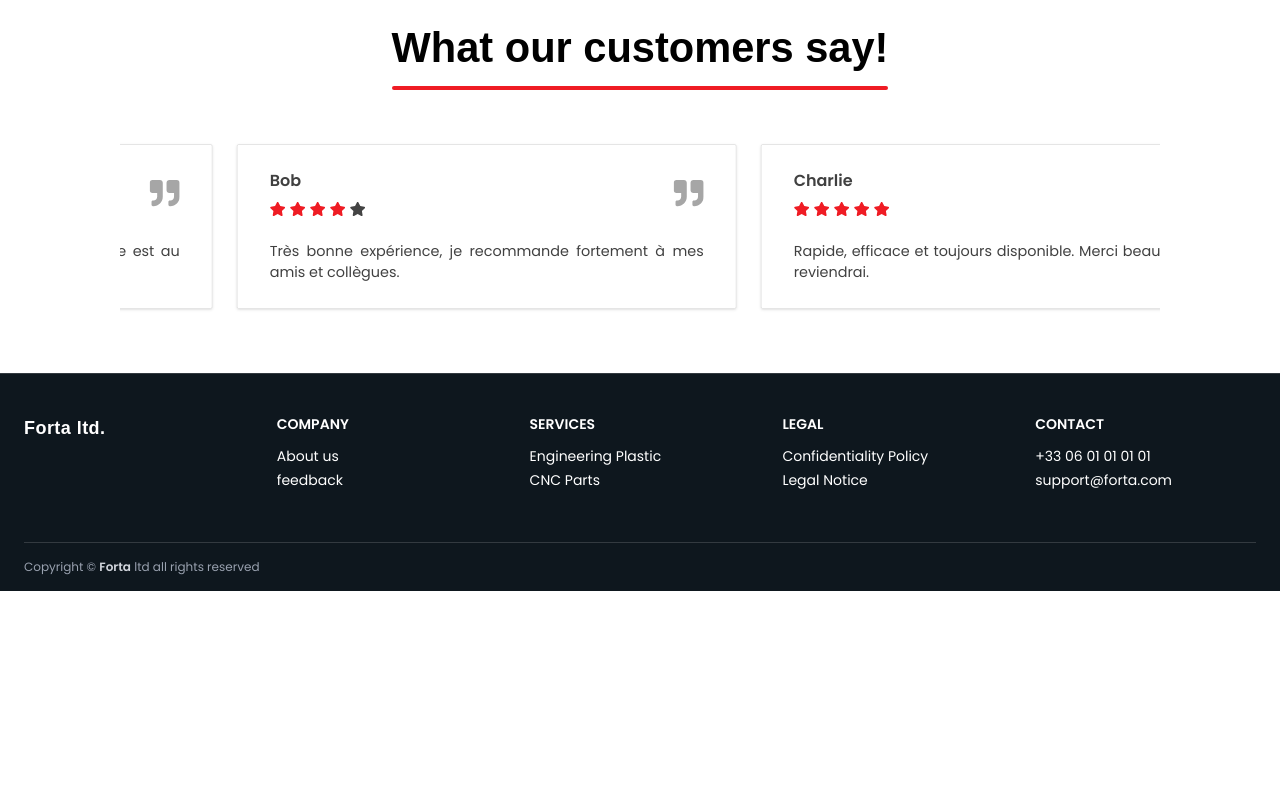
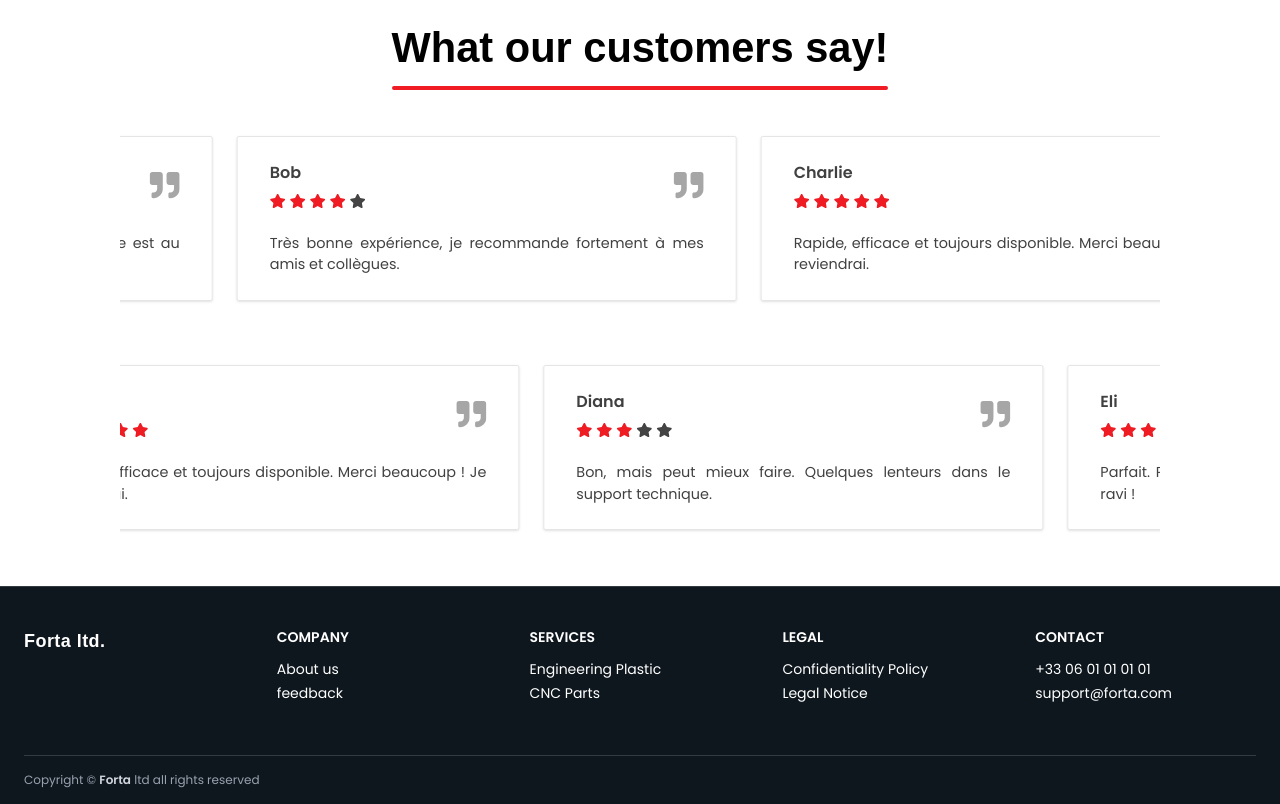
Before and after one commit to LouisJagueneau/Forta_Website, a React (Vite) app in the folder forta_website/: page / in a window 1280 px wide. Shown: the part 2820-3624 px from the top of the page. Before the commit the page ends 3411 px from the top, so only its background shows below. Built offline with nearby package versions, Linux system fonts and the light colour scheme; a web font is replaced by a local one.

Commit message:
Two rows of feedback, both animated

```diff
--- a/forta_website/src/index.css
+++ b/forta_website/src/index.css
@@ -25,6 +25,7 @@
     background-color: #ec1c24;
 }
 
+/* Scrolling Right to Left Animation  */
 @keyframes infinite-scroll {
   0% {
     transform: translateX(0);
@@ -37,3 +38,17 @@
 .infinite-scroll {
   animation: infinite-scroll 40s linear infinite;
 }
+
+/* Scrolling Left to Right Animation  */
+@keyframes infinite-scroll-reverse {
+  0% {
+    transform: translateX(0);
+  }
+  100% {
+    transform: translateX(calc(50% + 20px));
+  }
+}
+
+.infinite-scroll-reverse {
+  animation: infinite-scroll-reverse 40s linear infinite;
+}
--- a/forta_website/src/pages/home.jsx
+++ b/forta_website/src/pages/home.jsx
@@ -315,7 +315,17 @@ function Home() {
             <h2 className='font-Stock_No_Bills text-[2.6rem] font-semibold text-black inline-block relative'>What our customers say!<span className='absolute bottom-[-10px] bg-[#ef1c24] h-1 w-[100%] left-0 rounded-full'></span></h2>
 
             <div className='w-full overflow-x-hidden flex'>
-              <ul className='flex gap-6 py-4 infinite-scroll'>
+              <ul className='flex gap-6 py-2 infinite-scroll'>
+                {[...feedbacks, ...feedbacks].map((feedback, index) => (
+                  <li key={index} className='transition-transform duration-300 hover:scale-[1.02]'>
+                    <FeedbackCard  name={feedback.name} message={feedback.message} rating={feedback.rating} />
+                  </li>
+                ))}
+              </ul>
+            </div>
+
+            <div className='w-full overflow-x-hidden flex flex-row-reverse '>
+              <ul className='flex gap-6 py-2 infinite-scroll-reverse'>
                 {[...feedbacks, ...feedbacks].map((feedback, index) => (
                   <li key={index} className='transition-transform duration-300 hover:scale-[1.02]'>
                     <FeedbackCard  name={feedback.name} message={feedback.message} rating={feedback.rating} />
```
